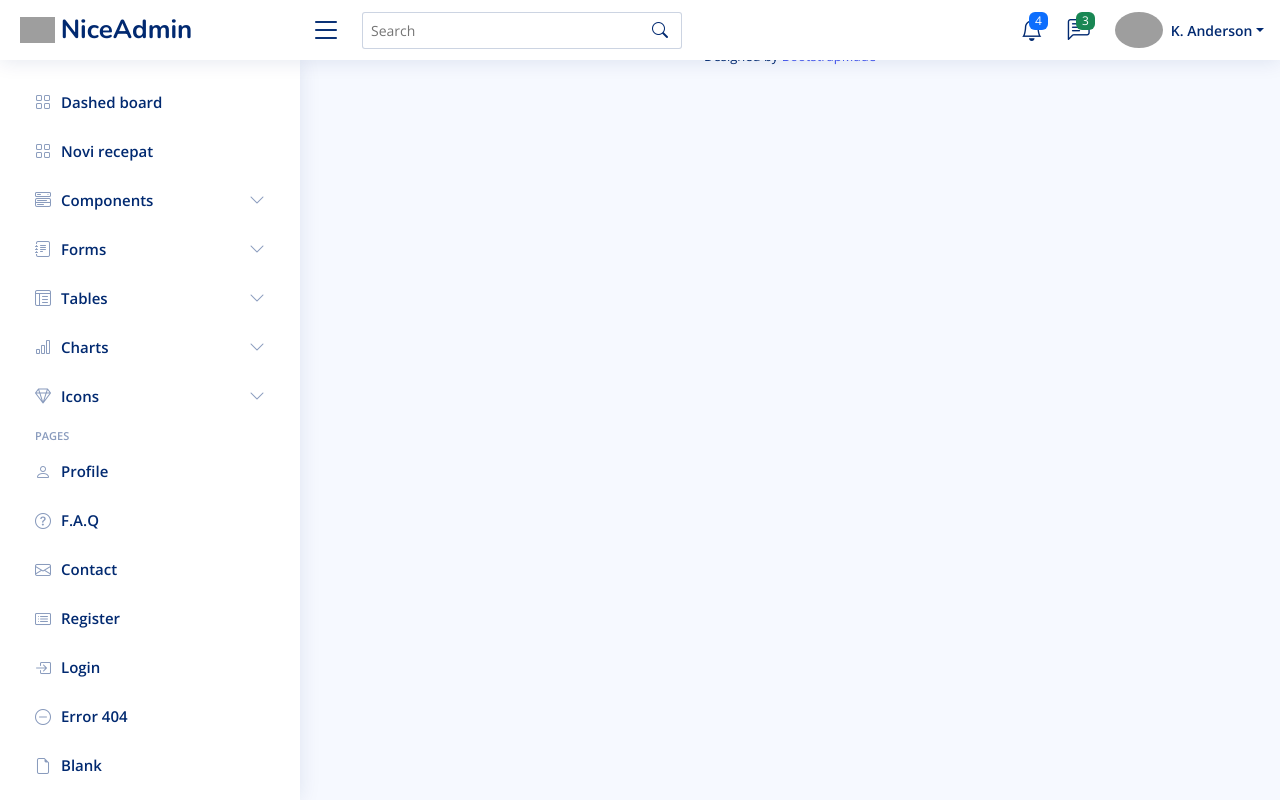
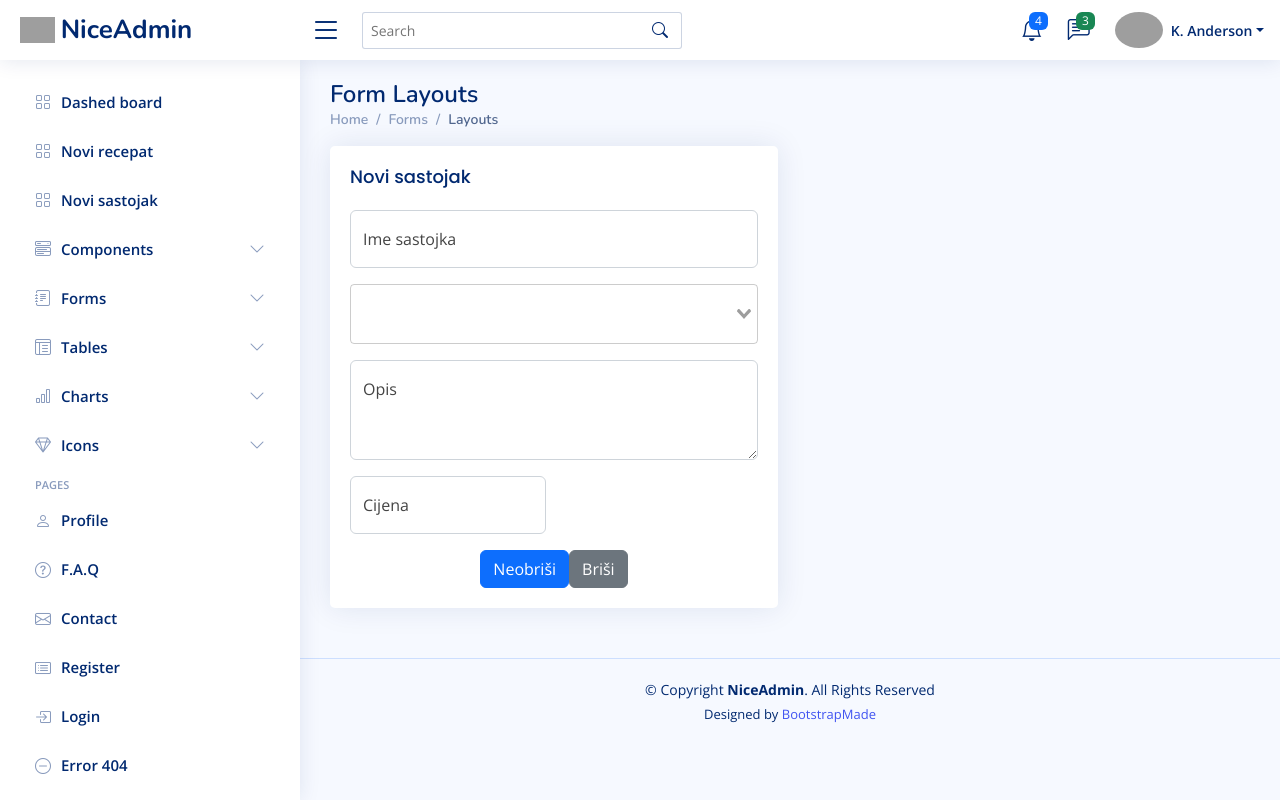
Before and after one commit to BlackWinged/RecepatiFront, a Vue app: page /newingredient in a window 1280 px wide. Built offline with nearby package versions, Linux system fonts and the light colour scheme; no server answers; grey boxes are pictures that could not be loaded.

Commit message:
novi objekti

```diff
--- a/package.json
+++ b/package.json
@@ -15,7 +15,8 @@
     "bootstrap": "^5.2.2",
     "pinia": "^2.0.21",
     "vue": "^3.2.38",
-    "vue-router": "^4.1.5"
+    "vue-router": "^4.1.5",
+    "vue-select": "^4.0.0-beta.5"
   },
   "devDependencies": {
     "@rushstack/eslint-patch": "^1.1.4",
--- a/src/assets/css/style.css
+++ b/src/assets/css/style.css
@@ -37,6 +37,9 @@ h6 {
   font-family: "Nunito", sans-serif;
 }
 
+.vs__dropdown-toggle {
+  height: 60px;
+}
 /*--------------------------------------------------------------
 # Main
 --------------------------------------------------------------*/
--- a/src/components/Menu.vue
+++ b/src/components/Menu.vue
@@ -23,6 +23,12 @@ var classes = reactive({
         <RouterLink class="nav-link collapsed" to="/newrecipe">
           <i class="bi bi-grid"></i>
           <span>Novi recepat</span>
+        </RouterLink>
+      </li><!-- End Dashboard Nav -->
+      <li class="nav-item">
+        <RouterLink class="nav-link collapsed" to="/newingredient">
+          <i class="bi bi-grid"></i>
+          <span>Novi sastojak</span>
         </RouterLink>
       </li><!-- End Dashboard Nav -->
 
--- a/src/main.js
+++ b/src/main.js
@@ -12,6 +12,7 @@ import './assets/vendor/quill/quill.bubble.css';
 import './assets/vendor/remixicon/remixicon.css';
 import './assets/vendor/simple-datatables/style.css';
 import './assets/css/style.css';
+import 'vue-select/dist/vue-select.css';
 
 
 import "bootstrap"
@@ -20,6 +21,7 @@ import "./assets/vendor/simple-datatables/simple-datatables.js"
 import "./assets/vendor/tinymce/tinymce.min.js"
 import "./assets/js/main.js"
 
+
 const app = createApp(App)
 
 app.use(createPinia())
--- a/src/router/index.js
+++ b/src/router/index.js
@@ -2,6 +2,7 @@ import { createRouter, createWebHistory } from 'vue-router'
 import HomeView from '../views/HomeView.vue'
 import TestContent from '../views/TestContent.vue'
 import NewRecipe from '../views/NewRecipe.vue'
+import NewIngredient from '../views/NewIngredient.vue'
 
 const router = createRouter({
   history: createWebHistory(import.meta.env.BASE_URL),
@@ -17,6 +18,11 @@ const router = createRouter({
       component: NewRecipe
     },
     {
+      path: '/newingredient',
+      name: 'newingredient',
+      component: NewIngredient
+    },
+    {
       path: '/about',
       name: 'about',
       // route level code-splitting
--- /dev/null
+++ b/src/stores/currentObject.js
@@ -0,0 +1,14 @@
+import { ref, computed } from 'vue'
+import { defineStore } from 'pinia'
+
+export const useCurrentObject = defineStore('currentObject', () => {
+  const currentObject = ref({});
+
+  const getCurrentObject = computed(() => currentObject)
+  return {
+    currentObject,
+    getCurrentObject
+  }
+
+
+})
--- /dev/null
+++ b/src/stores/ingredient.js
@@ -0,0 +1,44 @@
+import { ref, computed } from 'vue'
+import { defineStore } from 'pinia'
+import { useCurrentObject } from './currentObject'
+
+export const useIngredientStore = defineStore('ingredient', () => {
+
+
+  function getNewIngredient() {
+    return fetch(import.meta.env.VITE_API_URL + "/ingredient/new")
+  }
+
+  function setNewIngredientAsCurrent() {
+    var currentObject = useCurrentObject();
+    getNewIngredient().then((data) => {
+       return data.json();
+    }).then((data => currentObject.currentObject = data));
+  }
+
+  function saveIngredient(ingredient) {
+    fetch(import.meta.env.VITE_API_URL + "/ingredient/", {
+      method: 'POST',
+      headers: {
+        'Accept': 'application/json',
+        'Content-Type': 'application/json',
+      },
+      body: JSON.stringify(ingredient),
+      mode: 'cors',
+      cache: 'default'
+    })
+  }
+
+  function saveCurrentIngredient(ingredient) {
+    var currentObject = useCurrentObject();
+    saveIngredient(currentObject.currentObject)
+  }
+
+  return {
+    setNewIngredientAsCurrent,
+    getNewIngredient,
+    saveIngredient,
+    saveCurrentIngredient
+  }
+
+})
--- /dev/null
+++ b/src/stores/recipe.js
@@ -0,0 +1,27 @@
+import { ref, computed } from 'vue'
+import { defineStore } from 'pinia'
+import { useCurrentObject } from './currentObject'
+
+export const useRecipeStore = defineStore('recipe', () => {
+  const menuOpen = ref(false)
+
+  const getMenuOpen = computed(() => menuOpen)
+
+  function getNewRecipe() {
+    return fetch(import.meta.env.VITE_API_URL + "/recipe/new")
+  }
+
+  function setNewRecipeAsCurrent() {
+    var currentObject = useCurrentObject();
+    getNewRecipe().then((data) => {
+       return data.json();
+    }).then((data => currentObject.currentObject = data));
+  }
+
+  return {
+    menuOpen,
+    getMenuOpen,
+    setNewRecipeAsCurrent
+  }
+
+})
--- /dev/null
+++ b/src/views/NewIngredient.vue
@@ -0,0 +1,86 @@
+<script setup>
+import { onMounted } from "vue";
+import { useIngredientStore } from "../stores/ingredient"
+import { useCurrentObject } from "../stores/currentObject"
+import vSelect from 'vue-select'
+
+const ingredient = useIngredientStore();
+const currentObjectStore = useCurrentObject();
+const currentObject = currentObjectStore.getCurrentObject;
+
+onMounted(() => {
+  ingredient.setNewIngredientAsCurrent();
+})
+
+
+</script>
+<template>
+  <main id="main" class="main">
+    <div class="pagetitle">
+      <h1>Form Layouts</h1>
+      <nav>
+        <ol class="breadcrumb">
+          <li class="breadcrumb-item"><a href="index.html">Home</a></li>
+          <li class="breadcrumb-item">Forms</li>
+          <li class="breadcrumb-item active">Layouts</li>
+        </ol>
+      </nav>
+    </div><!-- End Page Title -->
+    <section class="section">
+      <div class="row">
+        <div class="col-lg-6">
+          <div class="card">
+            <div class="card-body">
+              <h5 class="card-title">Novi sastojak</h5>
+
+              <!-- Floating Labels Form -->
+              <div class="row g-3">
+                <div class="col-md-12">
+                  <div class="form-floating">
+                    <input v-model="currentObject.name" type="text" class="form-control" id="floatingName"
+                      placeholder="Ime recepata">
+                    <label for="floatingName">Ime sastojka</label>
+                  </div>
+                </div>
+                <div class="col-md-12">
+                  <div class="form-floating">
+                    <v-select multiple v-model="selected" :options="['Canada','United States']" />
+                  </div>
+                </div>
+                <div class="col-md-12">
+                  <div class="form-floating">
+                    <textarea v-model="currentObject.description" class="form-control" placeholder="Address" id="floatingTextarea" style="height:100px;"></textarea>
+                    <label for="floatingName">Opis</label>
+                  </div>
+                </div>
+                <div class="col-md-6">
+                  <div class="form-floating">
+                    <input v-model="currentObject.price" type="number" step=".01" class="form-control" id="price" placeholder="Cijena">
+                    <label for="floatingEmail">Cijena</label>
+                  </div>
+                </div>
+
+                <div class="text-center">
+                  <button @click="ingredient.saveCurrentIngredient" class="btn btn-primary">Neobriši</button>
+                  <button type="reset" class="btn btn-secondary">Briši</button>
+                </div>
+              </div><!-- End floating Labels Form -->
+
+            </div>
+          </div>
+
+        </div>
+      </div>
+    </section>
+  </main>
+</template>
+
+<style>
+@media (min-width: 1024px) {
+  .about {
+    min-height: 100vh;
+    display: flex;
+    align-items: center;
+  }
+}
+</style>
--- a/src/views/NewRecipe.vue
+++ b/src/views/NewRecipe.vue
@@ -1,3 +1,19 @@
+<script setup>
+import { onMounted } from "vue";
+import { useRecipeStore } from "../stores/recipe"
+import { useCurrentObject } from "../stores/currentObject"
+import vSelect from 'vue-select'
+
+const recipes = useRecipeStore();
+const currentObjectStore = useCurrentObject();
+const currentObject = currentObjectStore.getCurrentObject;
+
+onMounted(() => {
+  recipes.setNewRecipeAsCurrent();
+})
+
+
+</script>
 <template>
   <main id="main" class="main">
     <div class="pagetitle">
@@ -15,14 +31,20 @@
         <div class="col-lg-6">
           <div class="card">
             <div class="card-body">
-              <h5 class="card-title">Floating labels Form</h5>
+              <h5 class="card-title">Novi recepat</h5>
 
               <!-- Floating Labels Form -->
               <form class="row g-3">
                 <div class="col-md-12">
                   <div class="form-floating">
-                    <input type="text" class="form-control" id="floatingName" placeholder="Your Name">
-                    <label for="floatingName">Your Name</label>
+                    <input v-model="currentObject.name" type="text" class="form-control" id="floatingName"
+                      placeholder="Ime recepata">
+                    <label for="floatingName">Ime recepta</label>
+                  </div>
+                </div>
+                <div class="col-md-12">
+                  <div class="form-floating">
+                    <v-select multiple v-model="selected" :options="['Canada','United States']" />
                   </div>
                 </div>
                 <div class="col-md-6">
```
Also changed, not shown: 2 other files (tests, documents, lock files or other folders).
